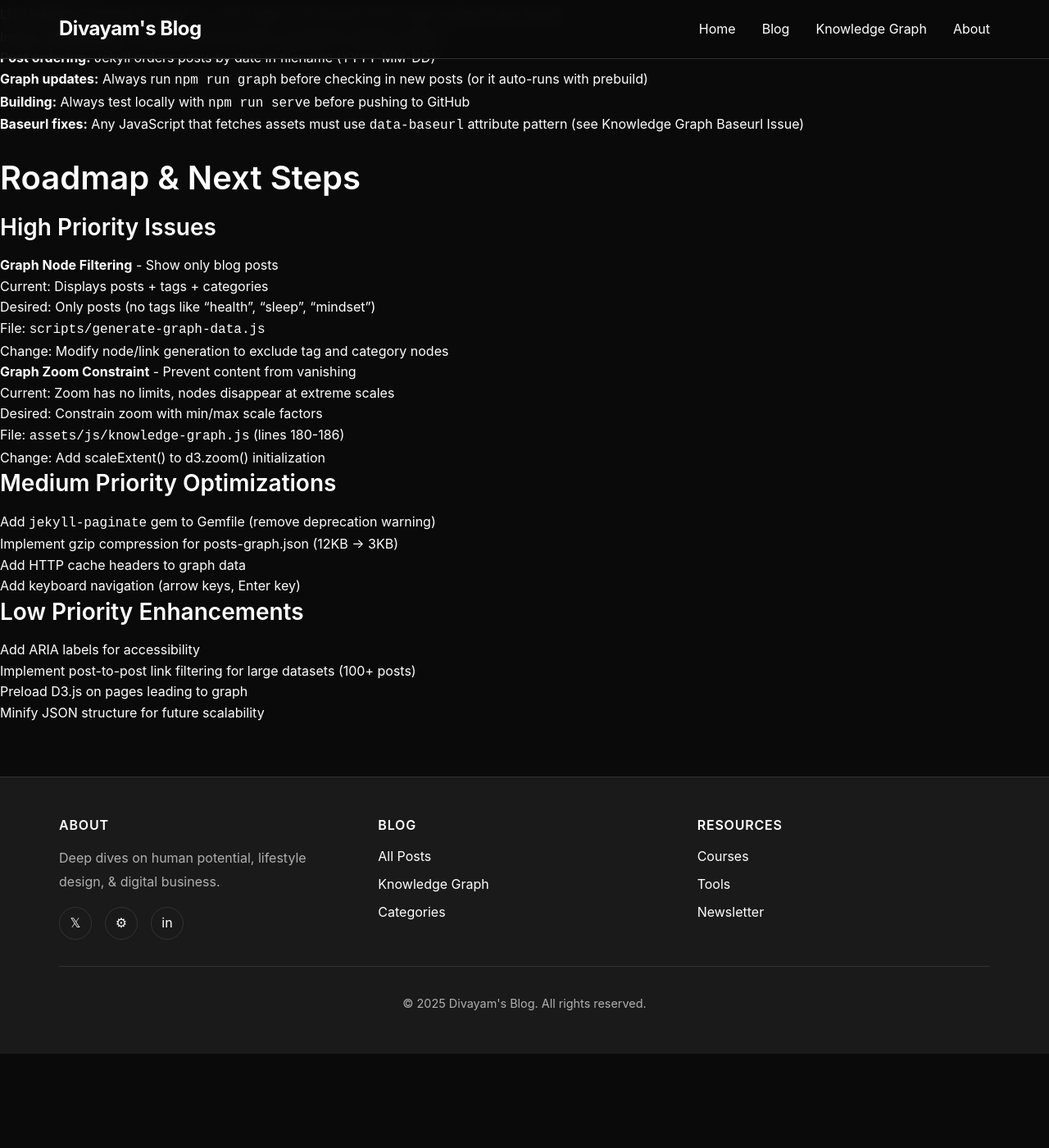
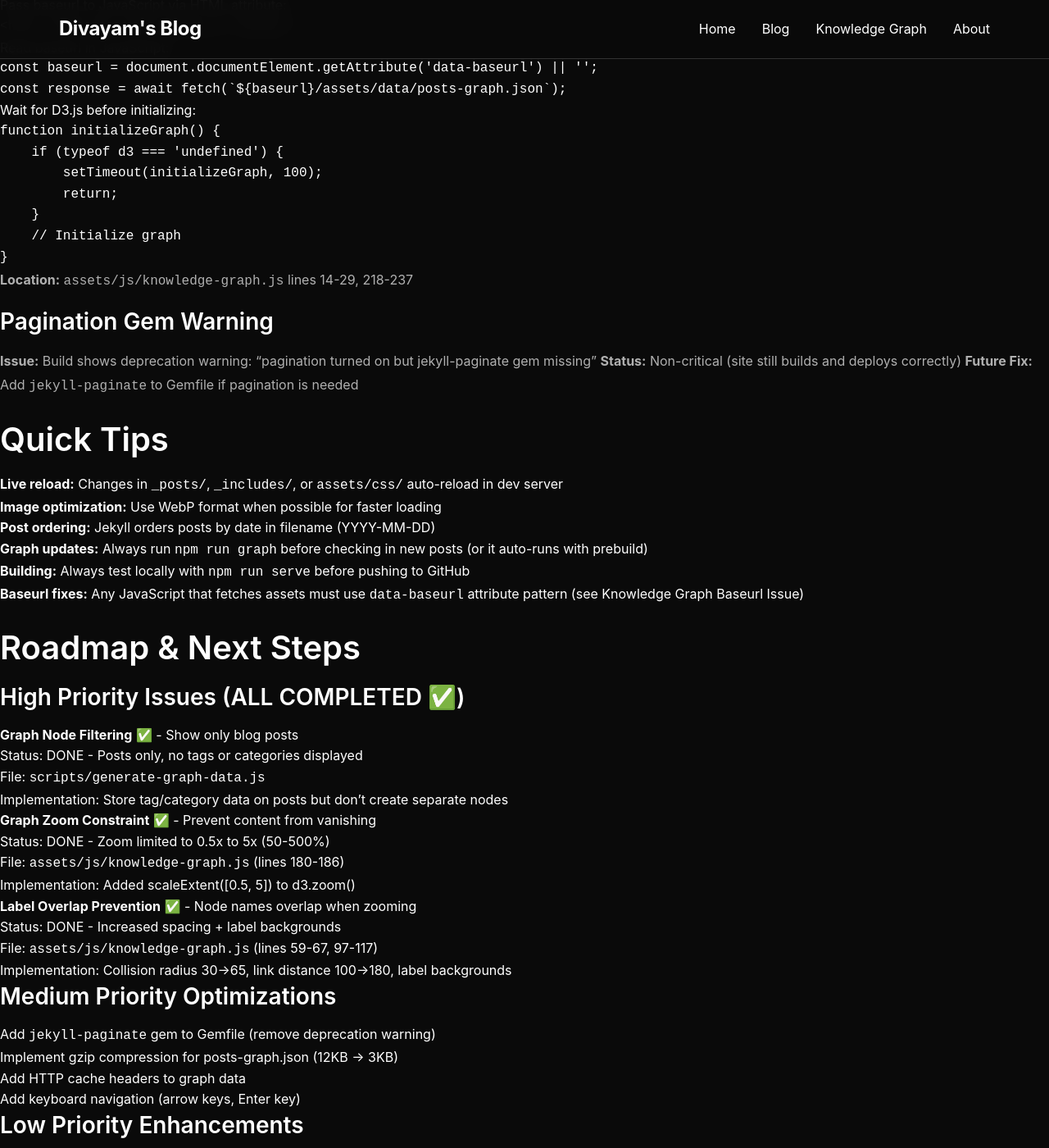
Before and after one commit to divayamsharma/Blog, a Jekyll site: the page built from CLAUDE.md, in a window 1280 px wide and 1400 px high, scrolled down 7368 px. Shown: the whole window at 82% size. Built offline with Jekyll 4.4.1, drawn with Linux system fonts in a browser that asks for light colours; our own code applies the rules of GitHub Pages for plain Markdown files; before the commit the page ends 8653 px from its top, so only the background shows below that; some of the changed text lies outside the part shown.

Commit message:
Document label overlap fix and mark high priority issues as completed

````diff
--- a/CLAUDE.md
+++ b/CLAUDE.md
@@ -257,6 +257,37 @@
 
 ## Known Issues & Solutions
 
+### Knowledge Graph Label Overlap Issue (SOLVED)
+**Issue:** Node labels overlapped when zooming, making names unreadable
+**Root Causes:**
+1. Nodes positioned too close together (collision radius only 30px)
+2. Links too short (100px distance)
+3. No visual separation between overlapping text
+
+**Solution:**
+1. Increase collision detection space:
+   ```javascript
+   .force('collision', d3.forceCollide().radius(65))  // Was 30
+   ```
+2. Spread nodes further apart:
+   ```javascript
+   .distance(180)  // Was 100
+   .strength(0.4)  // Was 0.5
+   ```
+3. Increase repulsion:
+   ```javascript
+   .force('charge', d3.forceManyBody().strength(-400))  // Was -300
+   ```
+4. Add label backgrounds for readability:
+   ```javascript
+   node.append('rect')
+       .attr('width', 80)
+       .attr('height', 24)
+       .attr('fill', 'rgba(0, 0, 0, 0.6)');
+   ```
+
+**Location:** `assets/js/knowledge-graph.js` lines 59-67, 97-117
+
 ### Knowledge Graph Baseurl Issue (SOLVED)
 **Issue:** Graph fails to load with "Knowledge graph data is being generated" message on GitHub Pages
 **Root Causes:**
@@ -302,18 +333,21 @@
 
 ## Roadmap & Next Steps
 
-### High Priority Issues
-1. **Graph Node Filtering** - Show only blog posts
-   - Current: Displays posts + tags + categories
-   - Desired: Only posts (no tags like "health", "sleep", "mindset")
+### High Priority Issues (ALL COMPLETED ✅)
+1. **Graph Node Filtering** ✅ - Show only blog posts
+   - Status: DONE - Posts only, no tags or categories displayed
    - File: `scripts/generate-graph-data.js`
-   - Change: Modify node/link generation to exclude tag and category nodes
+   - Implementation: Store tag/category data on posts but don't create separate nodes
 
-2. **Graph Zoom Constraint** - Prevent content from vanishing
-   - Current: Zoom has no limits, nodes disappear at extreme scales
-   - Desired: Constrain zoom with min/max scale factors
+2. **Graph Zoom Constraint** ✅ - Prevent content from vanishing
+   - Status: DONE - Zoom limited to 0.5x to 5x (50-500%)
    - File: `assets/js/knowledge-graph.js` (lines 180-186)
-   - Change: Add scaleExtent() to d3.zoom() initialization
+   - Implementation: Added scaleExtent([0.5, 5]) to d3.zoom()
+
+3. **Label Overlap Prevention** ✅ - Node names overlap when zooming
+   - Status: DONE - Increased spacing + label backgrounds
+   - File: `assets/js/knowledge-graph.js` (lines 59-67, 97-117)
+   - Implementation: Collision radius 30→65, link distance 100→180, label backgrounds
 
 ### Medium Priority Optimizations
 - Add `jekyll-paginate` gem to Gemfile (remove deprecation warning)
````
Also changed, not shown: CHANGELOG.md.
